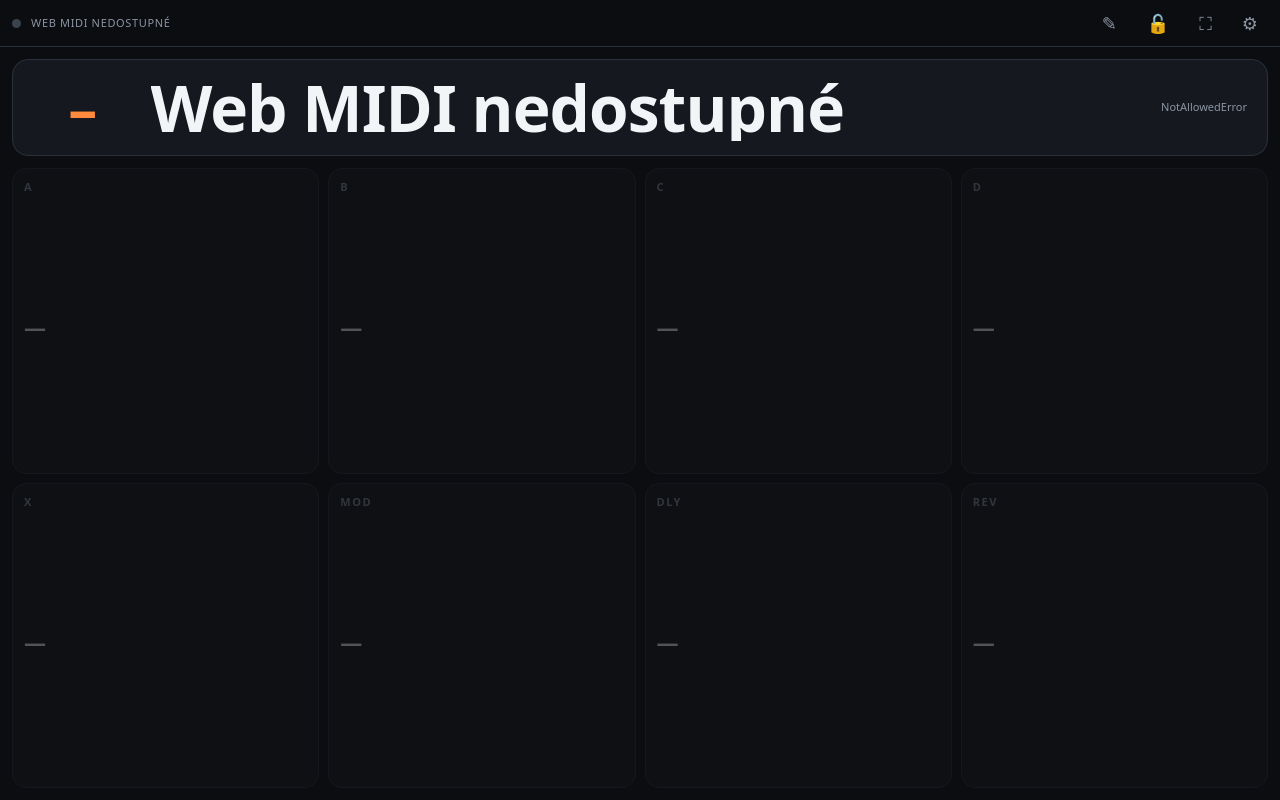
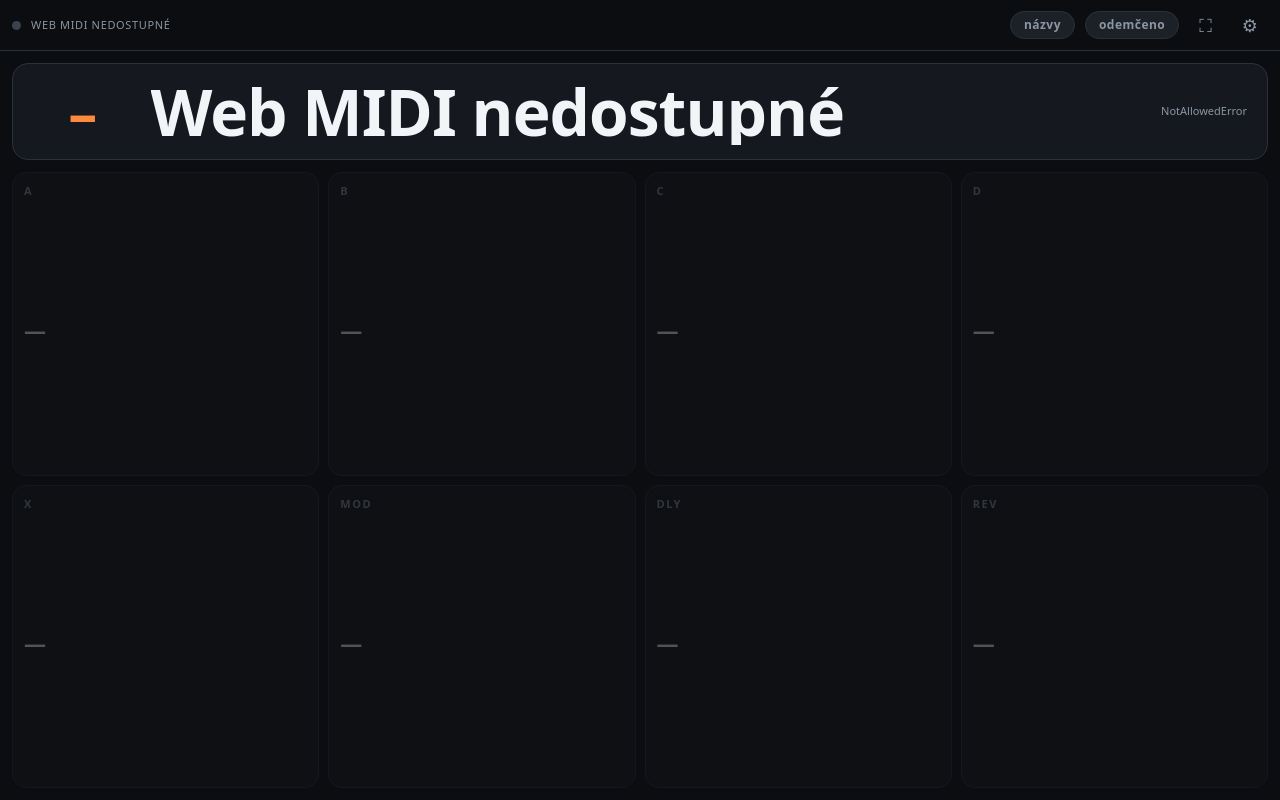
Before and after one commit to kubakaspar1-pixel/kemper-hud, a plain HTML site: page index.html in a window 1280 px wide. Drawn offline with Linux system fonts and the light colour scheme.

Commit message:
Add files via upload

```diff
--- a/index.html
+++ b/index.html
@@ -31,8 +31,15 @@
   .dot.warn{background:var(--accent)}
   #status{font-size:11px;color:var(--dim);letter-spacing:.06em;text-transform:uppercase}
   header .sp{flex:1}
-  .ico{background:none;border:0;color:var(--dim);padding:6px 10px;font-size:18px;line-height:1}
+  .ico{background:none;border:0;color:var(--dim);padding:8px 10px;font-size:18px;line-height:1}
   .ico:active{color:var(--fg)}
+  /* Textová tlačítka místo ikon - dingbaty jako ✎ se na Androidu nemusí
+     vykreslit vůbec a malý šedý glyph se přehlédne. */
+  .pill{background:var(--panel2);border:1px solid var(--line);color:var(--dim);
+    border-radius:999px;padding:7px 13px;font-size:12px;font-weight:600;
+    letter-spacing:.04em;line-height:1;white-space:nowrap}
+  .pill.act{background:var(--accent);border-color:var(--accent);color:#1a1206}
+  .pill.lock{background:#3a2a14;border-color:var(--accent);color:var(--accent)}
 
   main{flex:1;display:flex;flex-direction:column;min-height:0;padding:12px;gap:12px}
 
@@ -62,9 +69,9 @@
   .slot.on::before{content:"";position:absolute;left:0;top:0;bottom:0;width:4px;background:var(--on)}
   .slot:active{transform:scale(.97);filter:brightness(1.25)}
   .slots.edit .slot{border-style:dashed;border-color:var(--accent)}
-  .slots.edit .slot:not(.empty)::after{content:"✎";position:absolute;top:8px;right:10px;
-    color:var(--accent);font-size:14px}
-  #editHint{font-size:11px;color:var(--accent);letter-spacing:.06em;text-transform:uppercase}
+  .slots.edit .slot:not(.empty)::after{content:"✏️";position:absolute;top:7px;right:9px;
+    font-size:13px}
+
 
   /* ---- ladicka ---- */
   .tuner{position:fixed;inset:0;background:rgba(8,10,13,.985);z-index:30;
@@ -107,10 +114,9 @@
   <span class="dot" id="dot"></span>
   <span id="status">odpojeno</span>
   <span class="sp"></span>
-  <span id="editHint" hidden>režim pojmenování</span>
-  <button class="ico" id="editBtn" title="Režim pojmenování efektů">✎</button>
-  <button class="ico" id="lockBtn" title="Zámek ovládání">🔓</button>
-  <button class="ico" id="fsBtn" title="Fullscreen">⛶</button>
+  <button class="pill" id="editBtn">názvy</button>
+  <button class="pill" id="lockBtn">odemčeno</button>
+  <button class="ico" id="fsBtn" title="Celá obrazovka">⛶</button>
   <button class="ico" id="cfgBtn" title="Nastavení">⚙</button>
 </header>
 
@@ -396,9 +402,9 @@ el('slots').addEventListener('click', e=>{
 });
 
 function editLabel(){
-  el('editBtn').style.color = EDIT ? 'var(--accent)' : '';
+  el('editBtn').textContent = EDIT ? 'názvy: zapnuto' : 'názvy';
+  el('editBtn').className = 'pill' + (EDIT ? ' act' : '');
   el('slots').classList.toggle('edit', EDIT);
-  el('editHint').hidden = !EDIT;
 }
 el('editBtn').onclick = ()=>{ EDIT=!EDIT; editLabel(); };
 
@@ -454,8 +460,8 @@ async function keepAwake(){
   }catch(e){ el('wlNote').textContent = 'Wake Lock nedostupný – vypni v Androidu uspávání displeje ručně.'; }
 }
 function lockLabel(){
-  el('lockBtn').textContent = LOCKED ? '🔒' : '🔓';
-  el('lockBtn').style.color = LOCKED ? 'var(--accent)' : '';
+  el('lockBtn').textContent = LOCKED ? 'zamčeno' : 'odemčeno';
+  el('lockBtn').className = 'pill' + (LOCKED ? ' lock' : '');
 }
 el('lockBtn').onclick = ()=>{ LOCKED=!LOCKED; LS.set('locked',LOCKED); lockLabel(); };
 lockLabel();
```
